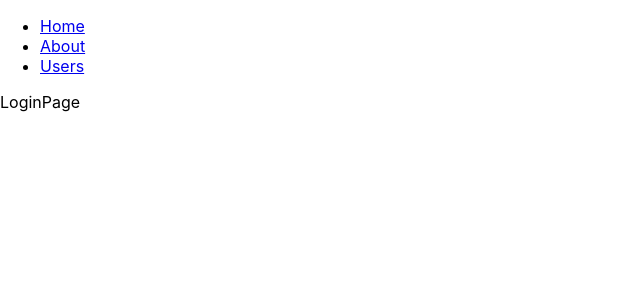
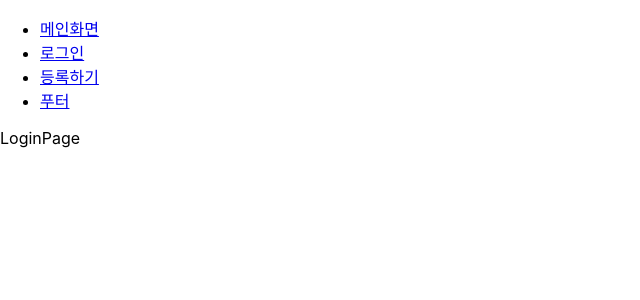
Before and after one commit to sseonxx/boiler-plate-sseon, a React (Create React App) app in the folder client/: page /login in a window 1280 px wide. Shown: the top 300 px of the page, without its empty margins (0-640 px from the left). Built offline with nearby package versions, Linux system fonts and the light colour scheme.

Commit message:
CORS & 프록시& axios

```diff
--- a/client/package.json
+++ b/client/package.json
@@ -6,6 +6,8 @@
     "@testing-library/jest-dom": "^5.16.2",
     "@testing-library/react": "^12.1.2",
     "@testing-library/user-event": "^13.5.0",
+    "axios": "^0.25.0",
+    "http-proxy-middleware": "^2.0.2",
     "react": "^17.0.2",
     "react-dom": "^17.0.2",
     "react-router-dom": "^6.2.1",
--- a/client/src/App.js
+++ b/client/src/App.js
@@ -8,6 +8,7 @@ import { BrowserRouter as Router,
 import LandingPage from "./components/views/LandingPage/LandingPage";
 import LoginPage from "./components/views/LoginPage/LoginPage";
 import RegisterPage from "./components/views/RegisterPage/RegisterPage";
+import Footer from "./components/views/Footer/Footer";
 
 export default function App() {
   return (
@@ -17,13 +18,16 @@ export default function App() {
           <ul>
 
             <li>
-              <Link to="/">Home</Link>
+              <Link to="/">메인화면</Link>
             </li>
             <li>
-              <Link to="/login">About</Link>
+              <Link to="/login">로그인</Link>
             </li>
             <li>
-              <Link to="/register">Users</Link>
+              <Link to="/register">등록하기</Link>
+            </li>
+            <li>
+              <Link to="/footer">푸터</Link>
             </li>
 
           </ul>
@@ -33,6 +37,7 @@ export default function App() {
           <Route exact path="/" element={<LandingPage />}></Route>
           <Route exact path="/login" element={<LoginPage />}></Route>
           <Route exact path="/register" element={<RegisterPage />}></Route>
+          <Route exact path="/footer" element={<Footer />}></Route>
         </Routes>
 
       </div>
--- a/client/src/components/views/LandingPage/LandingPage.js
+++ b/client/src/components/views/LandingPage/LandingPage.js
@@ -1,7 +1,19 @@
-import React from 'react';
+import React, { useEffect } from 'react';
+import axios from 'axios';
+
+
 
 function LandingPage() {
-  return <div>LandingPage</div>;
+
+
+  useEffect(() => {
+    axios.get('/api/hello')
+    .then(response => console.log(response.data))
+  },[])
+
+  return (
+    <div>LandingPage</div>
+    );
 }
 
 export default LandingPage;
```
Also changed, not shown: client/src/setupProxy.js (added, +11 -0 lines), 2 other files (tests, documents, lock files or other folders).
